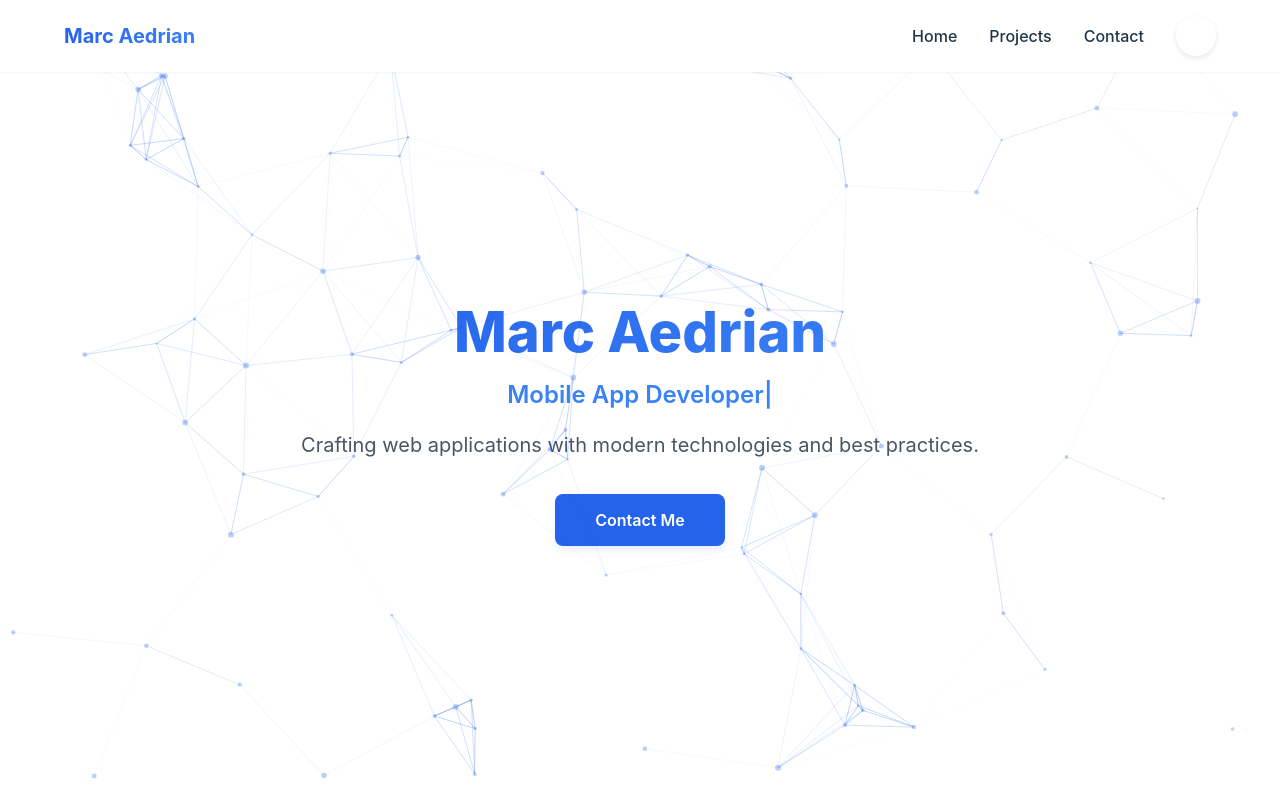
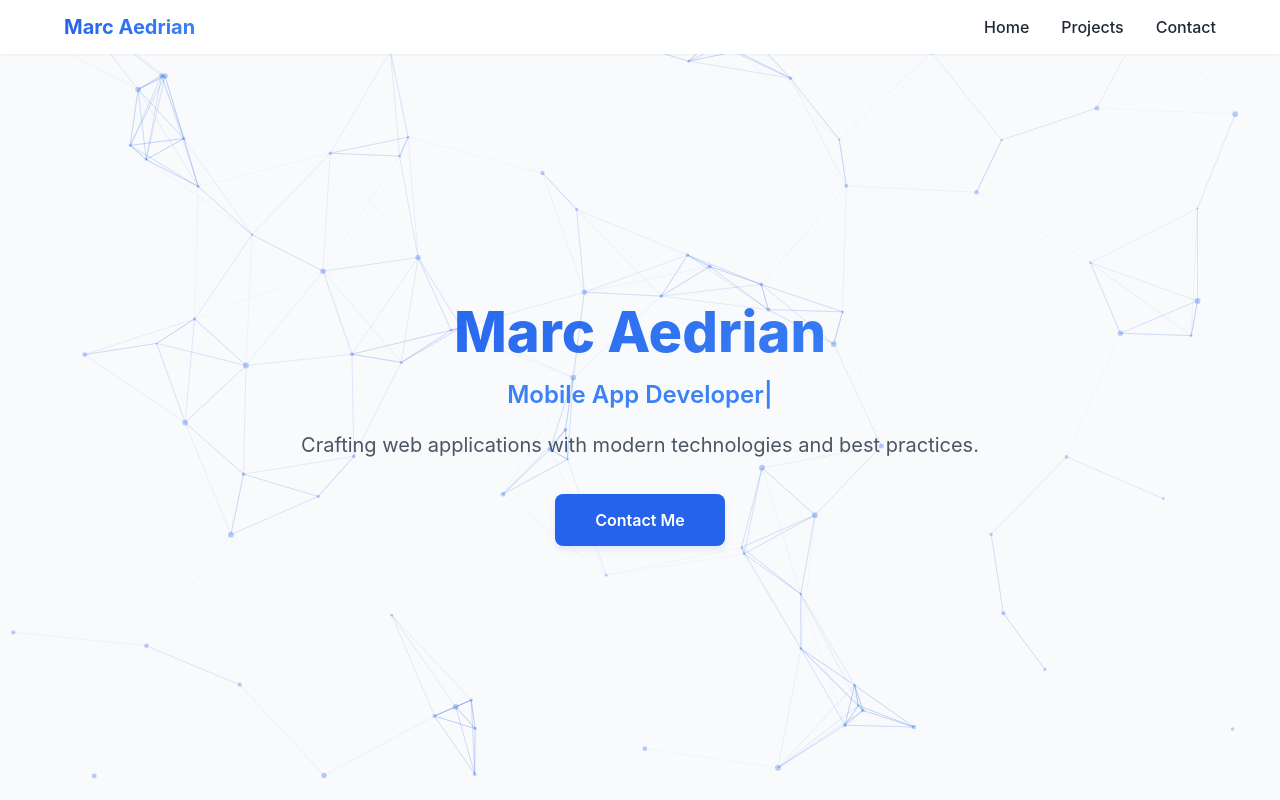
Before and after one commit to Defnotspinach/my-website, a React (Vite) app: page / in a window 1280 px wide. Shown: the top 800 px of the page. Built offline with nearby package versions, Linux system fonts and the light colour scheme; the HTML template or start-up script is replaced by a standard one.

Commit message:
from the screen to the ring to the pen to the king

```diff
--- a/src/App.jsx
+++ b/src/App.jsx
@@ -4,14 +4,11 @@ import TechStack from './components/TechStack'
 import Projects from './components/Projects'
 import Footer from './components/Footer'
 import ParticlesBackground from './components/ParticlesBackground'
-import { ThemeProvider } from './context/ThemeContext'
-import './styles/theme.css'
 import './styles/components.css'
 
 export default function App() {
   return (
-    <ThemeProvider>
-      <div className="app" data-theme="light">
+    <div className="app">
       <ParticlesBackground />
       <Header />
       <main>
@@ -21,6 +18,5 @@ export default function App() {
       </main>
       <Footer />
     </div>
-    </ThemeProvider>
   );
 }
--- a/src/components/Header.jsx
+++ b/src/components/Header.jsx
@@ -1,10 +1,6 @@
-import { motion } from 'framer-motion';
-import { useTheme } from '../context/ThemeContext';
 import '../styles/header.css';
 
 const Header = () => {
-  const { darkMode, toggleTheme } = useTheme();
-
   return (
     <header>
       <nav>
@@ -16,19 +12,6 @@ const Header = () => {
               <a href="#projects">Projects</a>
               <a href="#contact">Contact</a>
             </div>
-            <motion.button
-              className="theme-toggle"
-              onClick={toggleTheme}
-              whileHover={{ scale: 1.1 }}
-              whileTap={{ scale: 0.95 }}
-              transition={{ type: "spring", stiffness: 400, damping: 17 }}
-            >
-              {darkMode ? (
-                <i className="fas fa-moon" title="Switch to Light Mode"></i>
-              ) : (
-                <i className="fas fa-sun" title="Switch to Dark Mode"></i>
-              )}
-            </motion.button>
           </div>
         </div>
       </nav>
--- a/src/context/ThemeContext.jsx
+++ /dev/null
@@ -1,47 +0,0 @@
-import { createContext, useContext, useState, useEffect } from 'react';
-
-const ThemeContext = createContext();
-
-// Initialize theme
-const initializeTheme = () => {
-  // Check if theme was previously set
-  const savedTheme = localStorage.getItem('theme');
-  if (savedTheme) {
-    document.documentElement.setAttribute('data-theme', savedTheme);
-    return savedTheme === 'dark';
-  }
-
-  // Check system preference
-  const prefersDark = window.matchMedia('(prefers-color-scheme: dark)').matches;
-  document.documentElement.setAttribute('data-theme', prefersDark ? 'dark' : 'light');
-  return prefersDark;
-};
-
-export const ThemeProvider = ({ children }) => {
-  const [darkMode, setDarkMode] = useState(initializeTheme);
-
-  useEffect(() => {
-    // Update localStorage
-    localStorage.setItem('theme', darkMode ? 'dark' : 'light');
-    // Set theme on root element only
-    document.documentElement.setAttribute('data-theme', darkMode ? 'dark' : 'light');
-  }, [darkMode]);
-
-  const toggleTheme = () => {
-    setDarkMode(prev => !prev);
-  };
-
-  return (
-    <ThemeContext.Provider value={{ darkMode, toggleTheme }}>
-      {children}
-    </ThemeContext.Provider>
-  );
-};
-
-export const useTheme = () => {
-  const context = useContext(ThemeContext);
-  if (context === undefined) {
-    throw new Error('useTheme must be used within a ThemeProvider');
-  }
-  return context;
-};
--- a/src/styles/theme.css
+++ /dev/null
@@ -1,37 +0,0 @@
-/* Theme Colors */
-:root {
-  --bg-primary: #ffffff;
-  --bg-card: rgba(248, 250, 252, 0.8);
-  --text-primary: #213547;
-  --text-secondary: #4a5568;
-  --border-color: rgba(226, 232, 240, 0.8);
-  --primary-color: #3b82f6;
-}
-
-/* Dark Theme */
-:root[data-theme="dark"] {
-  --bg-primary: #0f172a;
-  --bg-card: rgba(30, 41, 59, 0.3);
-  --text-primary: #e2e8f0;
-  --text-secondary: #94a3b8;
-  --border-color: rgba(51, 65, 85, 0.5);
-  --primary-color: #60a5fa;
-}
-
-/* Global Styles */
-body {
-  background-color: var(--bg-primary);
-  color: var(--text-primary);
-  transition: background-color 0.3s ease, color 0.3s ease;
-}
-
-.app {
-  min-height: 100vh;
-  background-color: var(--bg-primary);
-  transition: background-color 0.3s ease;
-}
-
-/* Override Particle Background in Dark Mode */
-:root[data-theme="dark"] #tsparticles {
-  background-color: var(--bg-primary) !important;
-}
```
Lines whose indentation alone changed are shown as unchanged.
